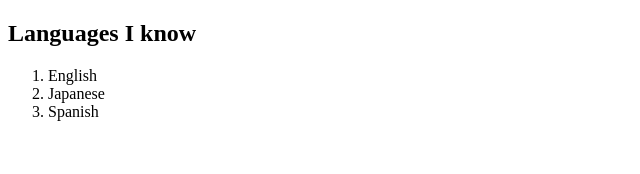
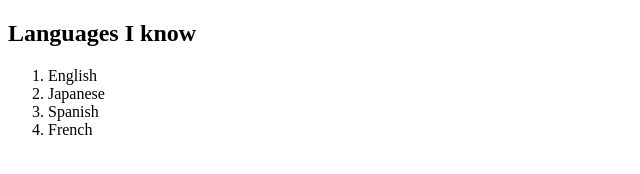
Before and after one commit to amiherrick/Portfolio, a plain HTML site: page index.html in a window 1280 px wide. Shown: the full height of the page, 0-640 px from the left. Drawn offline with Linux system fonts and the light colour scheme.

Commit message:
add french

```diff
--- a/index.html
+++ b/index.html
@@ -9,6 +9,7 @@
             <li>English</li>
             <li>Japanese</li>
             <li>Spanish</li>
+            <li>French</li>
         </ol>
     </body>
 </html>
```
